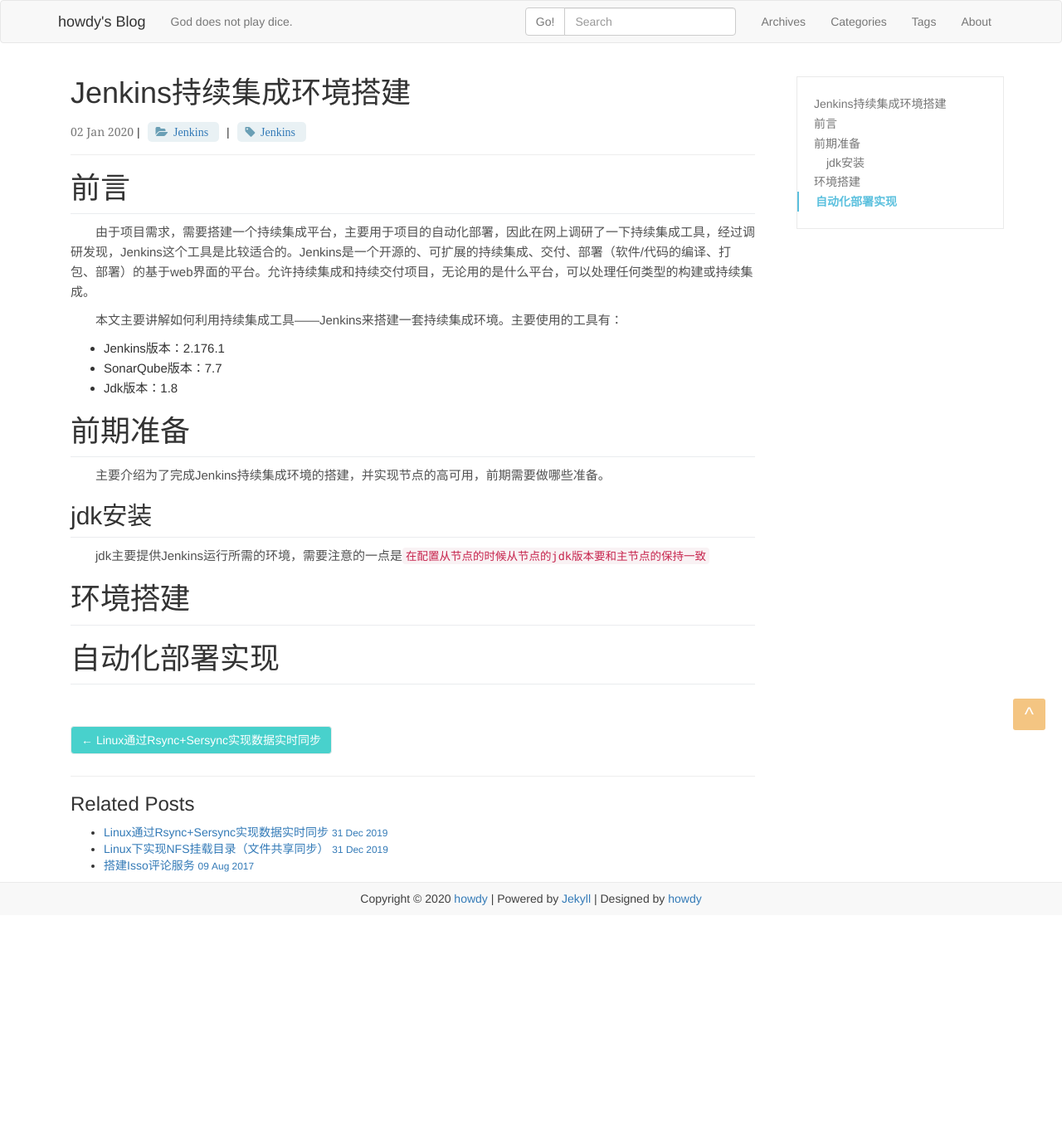
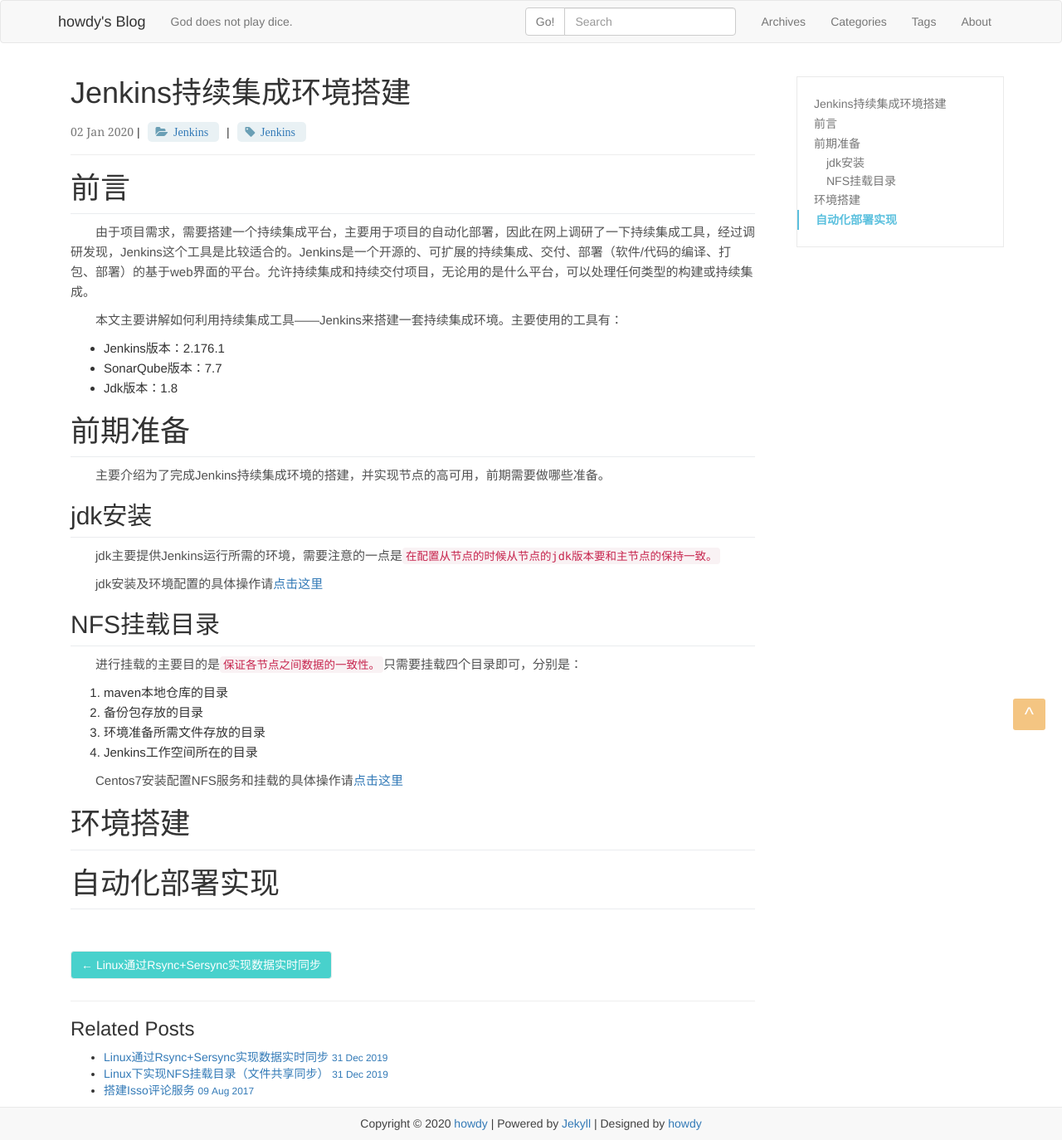
Before and after one commit to howdypl/howdypl.github.io, a Jekyll site: the page built from _posts/2020-01-02-jenkins-summary.md, in a window 1280 px wide. Shown: the whole page at 83% size. Built offline with Jekyll 4.4.1, drawn with Linux system fonts in a browser that asks for light colours; before the commit the page ends 1103 px from its top, so only the background shows below that.

Commit message:
Jenkins持续集成环境搭建初稿202001021530

```diff
--- a/_posts/2020-01-02-jenkins-summary.md
+++ b/_posts/2020-01-02-jenkins-summary.md
@@ -17,12 +17,17 @@ tags: [Jenkins]
 # 前期准备
 &emsp;&emsp;主要介绍为了完成Jenkins持续集成环境的搭建，并实现节点的高可用，前期需要做哪些准备。
 ## jdk安装
-&emsp;&emsp;jdk主要提供Jenkins运行所需的环境，需要注意的一点是`在配置从节点的时候从节点的jdk版本要和主节点的保持一致`
+&emsp;&emsp;jdk主要提供Jenkins运行所需的环境，需要注意的一点是`在配置从节点的时候从节点的jdk版本要和主节点的保持一致。`
 
+&emsp;&emsp;jdk安装及环境配置的具体操作请[点击这里](https://blog.csdn.net/pang_ping/article/details/80570011 "jdk安装及环境配置的具体操作")
+## NFS挂载目录
+&emsp;&emsp;进行挂载的主要目的是`保证各节点之间数据的一致性。`只需要挂载四个目录即可，分别是：
+1. maven本地仓库的目录
+2. 备份包存放的目录
+3. 环境准备所需文件存放的目录
+4. Jenkins工作空间所在的目录
 
-
-
-
+&emsp;&emsp;Centos7安装配置NFS服务和挂载的具体操作请[点击这里](https://www.cnblogs.com/lixiuran/p/7117000.html "Centos7安装配置NFS服务和挂载")
 
 # 环境搭建
 
```
